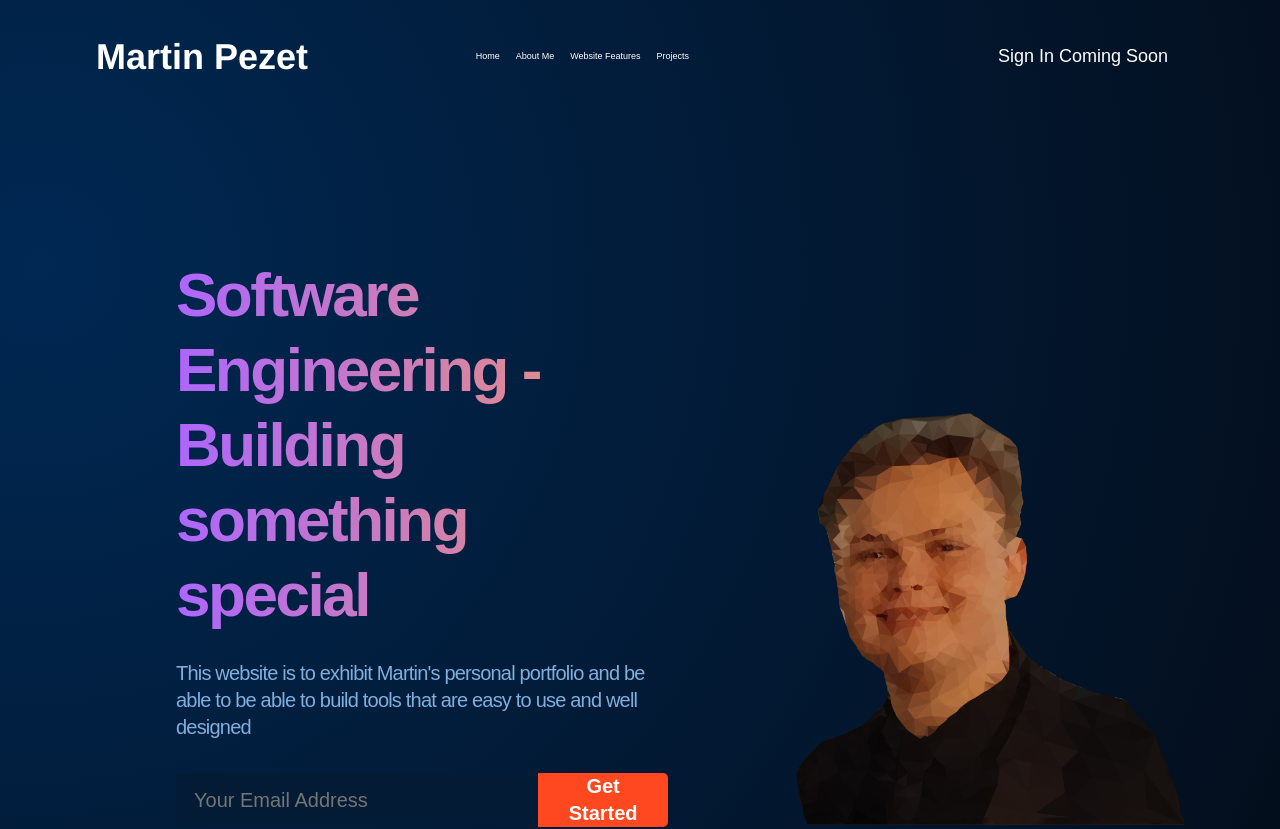
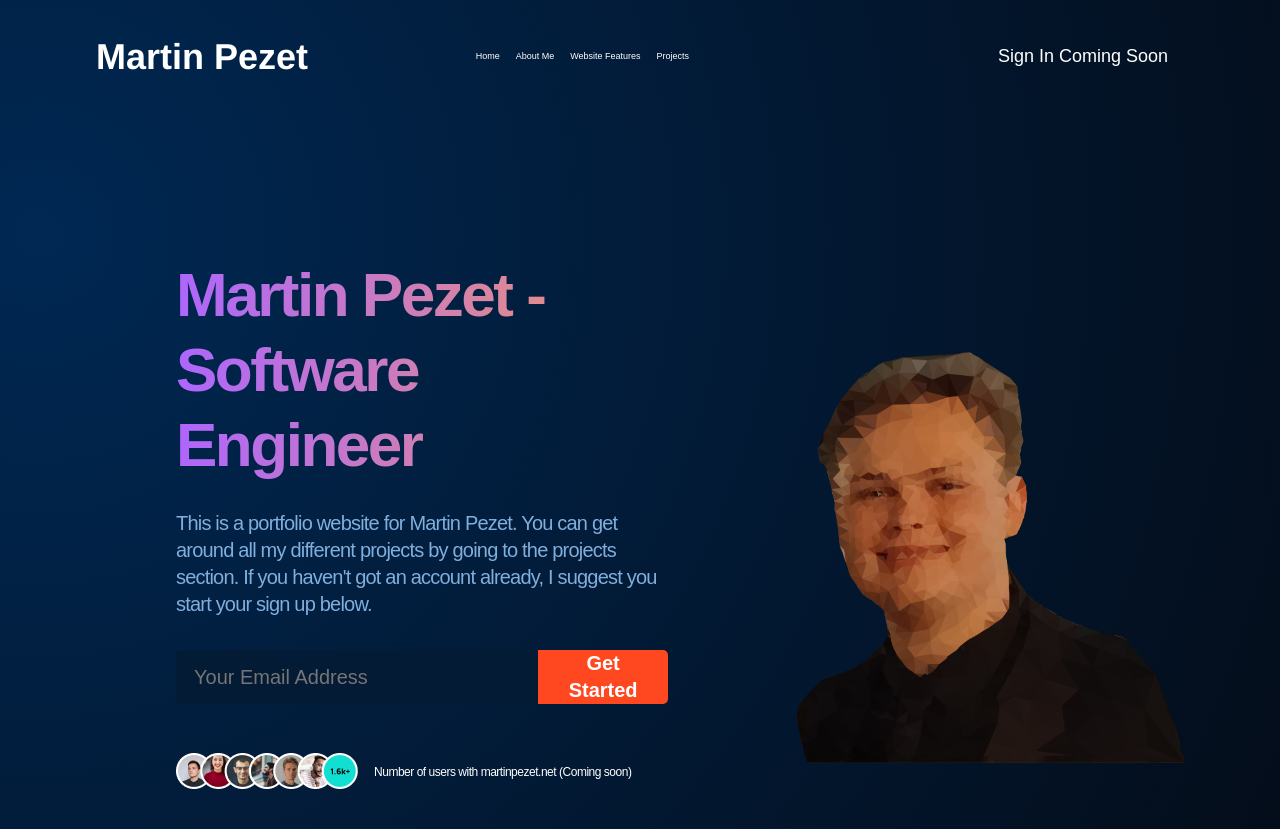
Before and after one commit to MartinPezet/portfolio-website, a React (Create React App) app in the folder client/: page / in a window 1280 px wide. Shown: the top 829 px of the page. Built offline with nearby package versions, Linux system fonts and the light colour scheme.

Commit message:
Changed header content

```diff
--- a/client/src/containers/header/Header.js
+++ b/client/src/containers/header/Header.js
@@ -8,8 +8,8 @@ const Header = () => {
   return (
     <section className="header sectionPadding" id="home">
       <div className="headerContent">
-        <h1 className="gradientText">Software Engineering - Building something special</h1>
-        <p>This website is to exhibit Martin's personal portfolio and be able to be able to build tools that are easy to use and well designed</p>
+        <h1 className="gradientText">Martin Pezet - Software Engineer</h1>
+        <p>This is a portfolio website for Martin Pezet. You can get around all my different projects by going to the projects section. If you haven't got an account already, I suggest you start your sign up below.</p>
 
         <div className="headerContentInput">
           <input type="email" placeholder="Your Email Address"></input>
```
